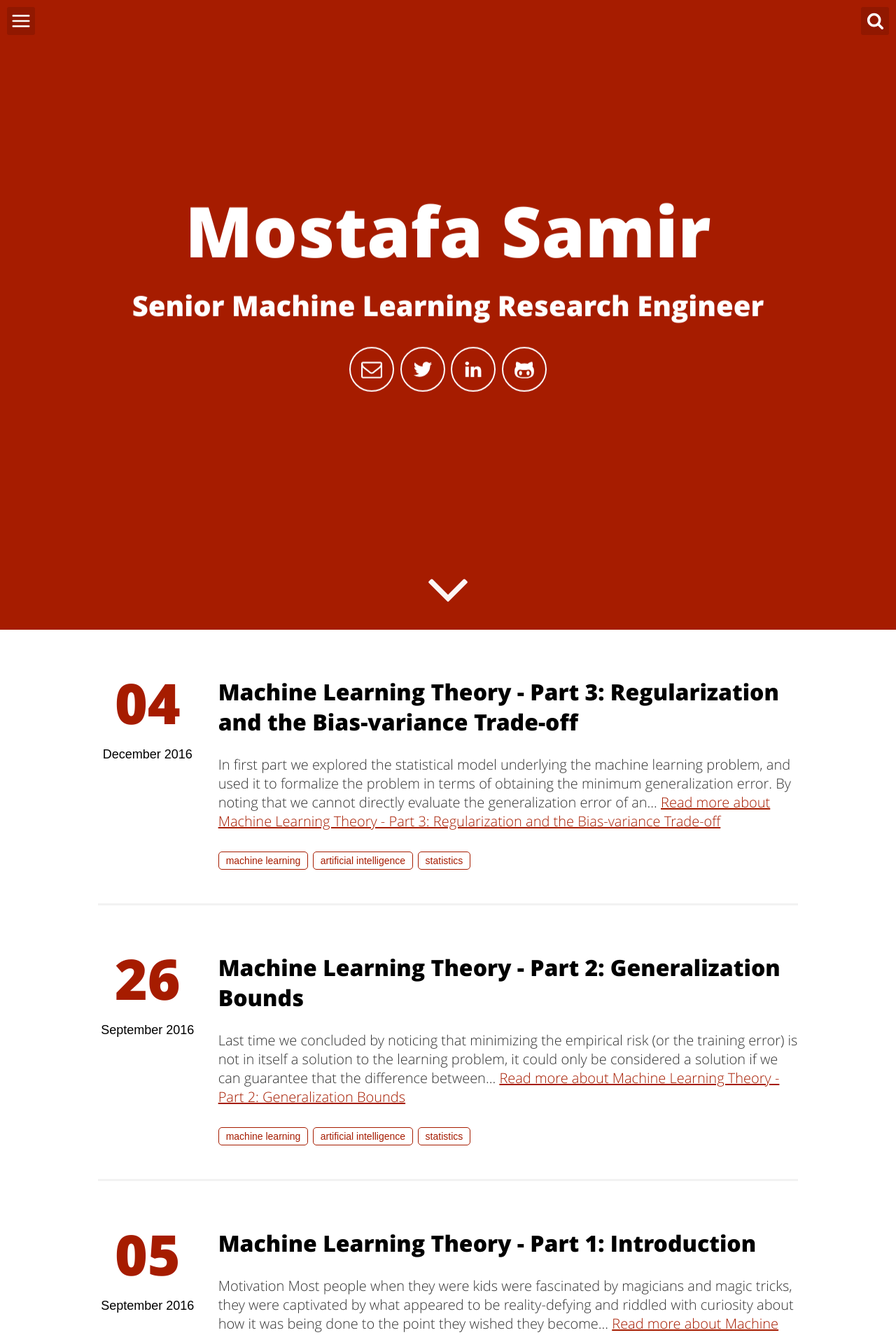
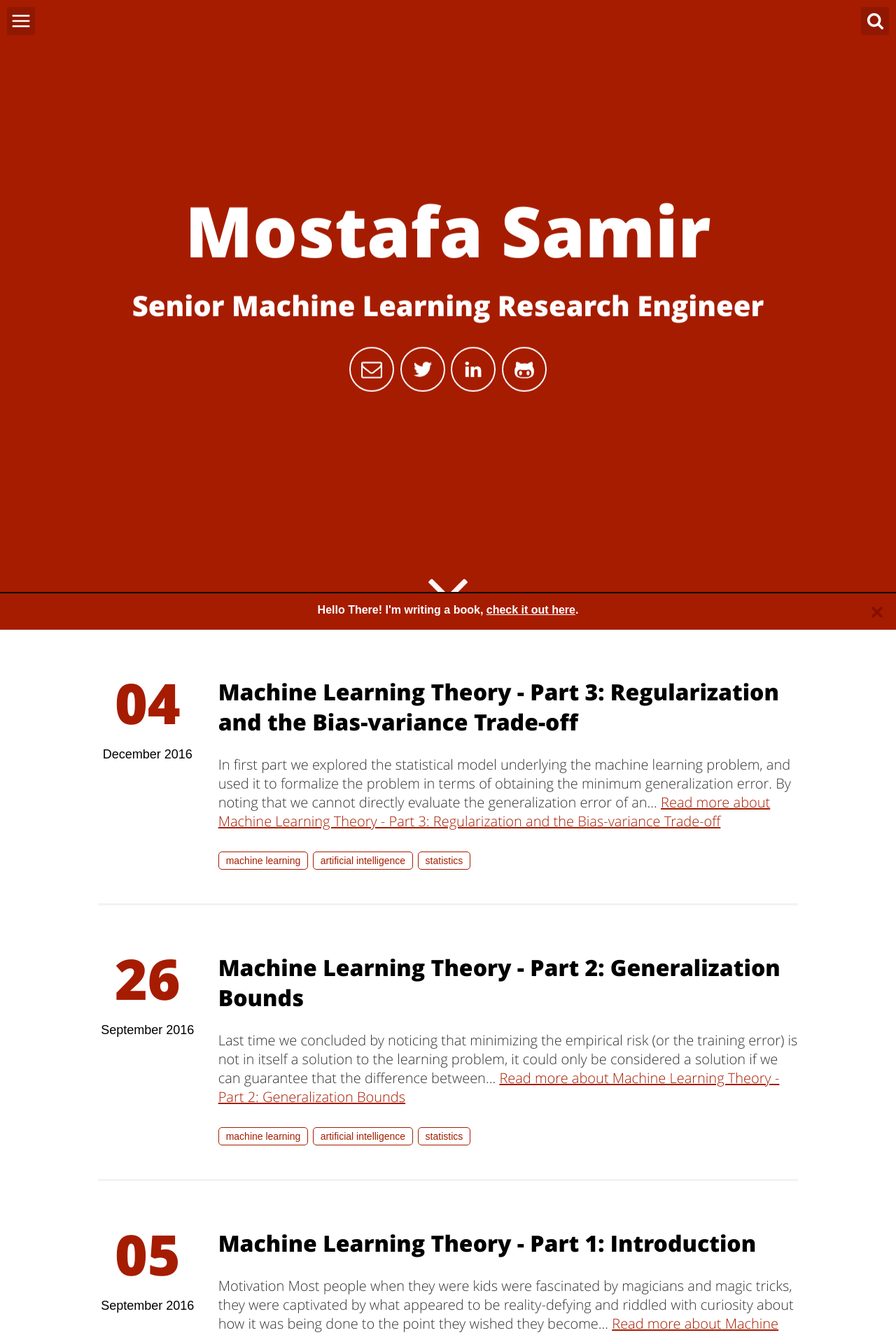
Before and after one commit to Mostafa-Samir/Mostafa-Samir.github.io, a Jekyll site: the page built from index.html, in a window 1280 px wide. Shown: the top 1908 px of the page at 70% size. Built offline with Jekyll 4.4.1, drawn with Linux system fonts in a browser that asks for light colours; nearby versions of some CDN libraries.

Commit message:
add book promos

```diff
--- a/_config.yml
+++ b/_config.yml
@@ -57,6 +57,8 @@ links:
     url: /categories
   - title: About Me
     url: /about
+  - title: How Machine Learning Works
+    url: /how-machine-learning-works
 
 # The release of Jekyll Now that you're using
 version: v1.0.0
--- /dev/null
+++ b/_includes/book-promo.html
@@ -0,0 +1,35 @@
+<div class='book-promo'>
+    <div class="close" id="promo-close">
+        <img src="/assets/images/close_icon.png" />
+    </div>
+    <div class="promo-content">
+        <p>
+            <img class='announce-icon' src="/assets/images/announcment_icon.png">
+        </p>
+        <p>
+            <strong>
+                Enjoying your reading?
+            </strong>
+        </p>
+        <p>
+            I'm writing a book!
+        </p>
+        <p class="super-extra-top-margin">
+            <a class='book-promo-link' href="/how-machine-learning-works" target="_blank">Check it out</a>
+        </p>
+    </div>
+</div>
+
+<div class='book-promo-mobile'>
+    <div class="mobile-promo-content">
+        <p>
+            <a href="/how-machine-learning-works" target="_blank">
+                Hello There! I'm writing a book, <u>check it out here</u>.
+            </a>
+        </p>
+    </div>
+    <div class="mobile-close" id="mobile-promo-close">
+        <img src="/assets/images/mobile_close_icon.png" />
+    </div>
+</div>
+<script src="/assets/js/book-promo.js"></script>
--- a/_includes/head.html
+++ b/_includes/head.html
@@ -63,6 +63,7 @@
 
     <link rel="stylesheet" href="{{ "/assets/css/main.css" | prepend: site.baseurl }}">
     <link rel="stylesheet" href="{{ "/assets/css/side-note.css" | prepend: site.baseurl }}">
+    <link rel="stylesheet" href="{{ "/assets/css/book-promo.css" | prepend: site.baseurl }}">
     <link rel="canonical" href="{{ page.url | replace:'index.html','' | prepend: site.baseurl | prepend: site.url }}">
     <link rel="alternate" type="application/rss+xml" title="{{ site.title }}" href="{{ "/feed.xml" | prepend: site.baseurl | prepend: site.url }}" />
 
--- a/_includes/menu-search.html
+++ b/_includes/menu-search.html
@@ -24,3 +24,5 @@
 <a id="search" class="dosearch">
     <svg class="icon-menu icon-search"><use xlink:href="#icon-search"></use></svg>
 </a>
+
+{% include book-promo.html %}
--- a/_includes/side-notes.html
+++ b/_includes/side-notes.html
@@ -8,7 +8,6 @@
     });
 
     document.body.addEventListener('click', function() {
-        // hide any other opened side note if any
         let visibleNote = document.querySelector('.sidenote-visible');
         let viewdNoteMark = document.querySelector('.sidenote-viewed');
 
--- /dev/null
+++ b/assets/css/book-promo.css
@@ -0,0 +1,145 @@
+.book-promo {
+    display: none;
+    position: fixed;
+    bottom: 50px;
+    right: 50px;
+    height: 270px;
+    width: 270px;
+    background-color: rgba(255, 255, 255, 1);
+    border-radius: 5px;
+    box-shadow: 0px 2px 24px 0px rgba(161, 160, 160, 0.32);
+    align-items: center;
+    text-align: center;
+
+    -webkit-animation: fadein 2s;
+    -moz-animation: fadein 2s;
+    -ms-animation: fadein 2s;
+    -o-animation: fadein 2s;
+    animation: fadein 2s;
+
+}
+
+.book-promo p {
+    color: black;
+    font-size: initial;
+    margin-top: 8px;
+    margin-bottom: 8px;
+}
+
+.book-promo > .close {
+    position: absolute;
+    top: 15px;
+    right: 15px;
+    height: 16px;
+    width: 16px;
+    cursor: pointer;
+}
+
+.close > img {
+    max-width: 100%;
+    max-height: 100%;
+}
+
+.book-promo > .promo-content {
+    width: 210px;
+    margin-left: auto;
+    margin-right: auto;
+}
+
+.announce-icon {
+    height: 53px;
+    width: 51px;
+}
+
+.book-promo-link {
+    text-decoration: none;
+    background: #AB1F15;
+    color: white;
+    padding-left: 50px;
+    padding-right: 50px;
+    padding-top: 12.5px;
+    padding-bottom: 12.5px;
+    border-radius: 5px;
+    font-size: 16px;
+    font-weight: bold;
+}
+
+.book-promo-link:hover {
+    background: #7f1710;
+}
+
+.extra-top-margin {
+    margin-top: 18px !important;
+}
+
+.super-extra-top-margin {
+    margin-top: 30.5px !important;
+}
+
+.book-promo-mobile {
+    position: fixed;
+    bottom: 0;
+    width: 100%;
+    text-align: center;
+    background: #A61C00;
+    border-top: 2px solid black;
+    z-index: 1000;
+    height: 54px;
+    display: none;
+
+    -webkit-animation: fadein 2s;
+    -moz-animation: fadein 2s;
+    -ms-animation: fadein 2s;
+    -o-animation: fadein 2s;
+    animation: fadein 2s;
+}
+
+.book-promo-mobile p {
+    margin-top: 15px;
+    margin-bottom: 15px;
+}
+
+.book-promo-mobile a {
+    text-decoration: none;
+    color: white;
+    font-weight: bold;
+}
+
+.book-promo-mobile > .mobile-close {
+    position: absolute;
+    top: 19px;
+    right:19px;
+    width: 16px;
+    height: 16px;
+    cursor: pointer;
+}
+
+.book-promo-mobile > .mobile-close > img {
+    max-width: 100%;
+    max-height: 100%;
+}
+
+@keyframes fadein {
+    from { opacity: 0; }
+    to   { opacity: 1; }
+}
+
+@-webkit-keyframes fadein {
+    from { opacity: 0; }
+    to   { opacity: 1; }
+}
+
+@-moz-keyframes fadein {
+    from { opacity: 0; }
+    to   { opacity: 1; }
+}
+
+@-ms-keyframes fadein {
+    from { opacity: 0; }
+    to   { opacity: 1; }
+}
+
+@-o-keyframes fadein {
+    from { opacity: 0; }
+    to   { opacity: 1; }
+}
--- /dev/null
+++ b/assets/js/book-promo.js
@@ -0,0 +1,48 @@
+document.addEventListener('DOMContentLoaded', function() {
+
+    function promoView(query, pageUrl, promoIsClosed) {
+
+        if (!pageUrl.startsWith("/how-machine-learning-works") && !promoIsClosed) {
+            console.log(query.matches)
+            if (query.matches) {
+                mobilePromo.style.display = "none";
+                bookPromo.style.display = "flex";
+
+            }
+            else {
+                bookPromo.style.display = "none";
+                mobilePromo.style.display = "block";
+            }
+        }
+    }
+
+    let promoIsClosed = false;
+    let OthersMediaMatcher = window.matchMedia("(min-width: 1440px)");
+    let homeMediaMatcher = window.matchMedia("(min-width: 1670px)");
+    let mediaMatcher = null;
+
+    let pageUrl = window.location.pathname;
+    let bookPromo = document.querySelector(".book-promo");
+    let mobilePromo = document.querySelector(".book-promo-mobile");
+
+    if (pageUrl === "/") {
+        mediaMatcher = homeMediaMatcher;
+    }
+    else {
+        mediaMatcher = OthersMediaMatcher
+    }
+
+    mediaMatcher.addListener((query) => promoView(query, pageUrl, promoIsClosed))
+
+    document.querySelector("#promo-close").addEventListener('click', function() {
+        bookPromo.style.display = "none";
+        promoIsClosed = true;
+    });
+
+    document.querySelector("#mobile-promo-close").addEventListener('click', function() {
+        mobilePromo.style.display = "none";
+        promoIsClosed = true;
+    });
+
+    promoView(mediaMatcher, pageUrl, promoIsClosed);
+});
--- /dev/null
+++ b/discussion-forum-redirect.html
@@ -0,0 +1,6 @@
+---
+permalink: /discussion-forum-redirect/index.html
+---
+<html>
+    <meta http-equiv="refresh" content="0; url=https://livebook.manning.com/#!/book/how-machine-learning-works/discussion">
+</html>
--- /dev/null
+++ b/manning-redirect.html
@@ -0,0 +1,6 @@
+---
+permalink: /manning-redirect/index.html
+---
+<html>
+    <meta http-equiv="refresh" content="0; url=https://www.manning.com/books/how-machine-learning-works">
+</html>
```
Also changed, not shown: assets/js/expandable.js (added, +25 -0 lines), how-machine-learning-works.html (added, +98 -0 lines), assets/images/announcment_icon.png (added), assets/images/book-cover.png (added), assets/images/book-quote.png (added), assets/images/book-sample.jpeg (added), assets/images/close_icon.png (added), assets/images/mobile_close_icon.png (added).
